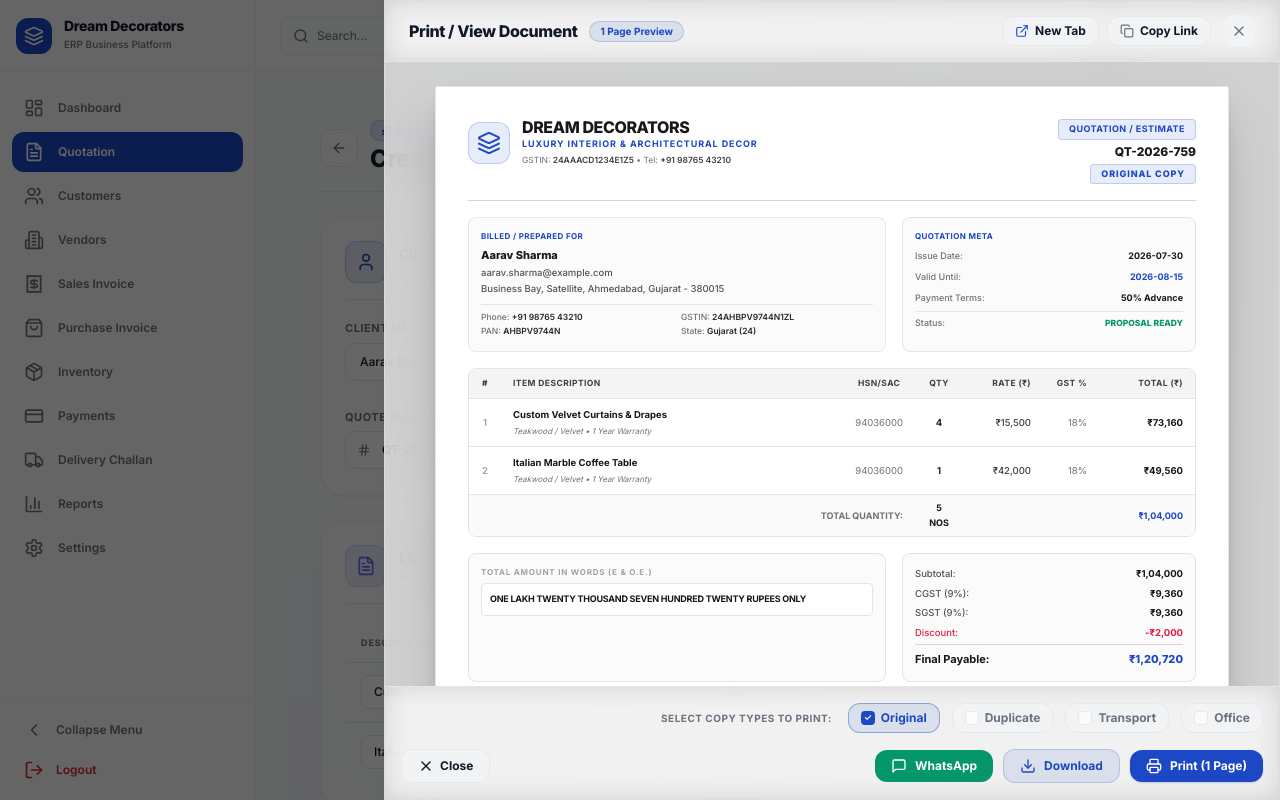
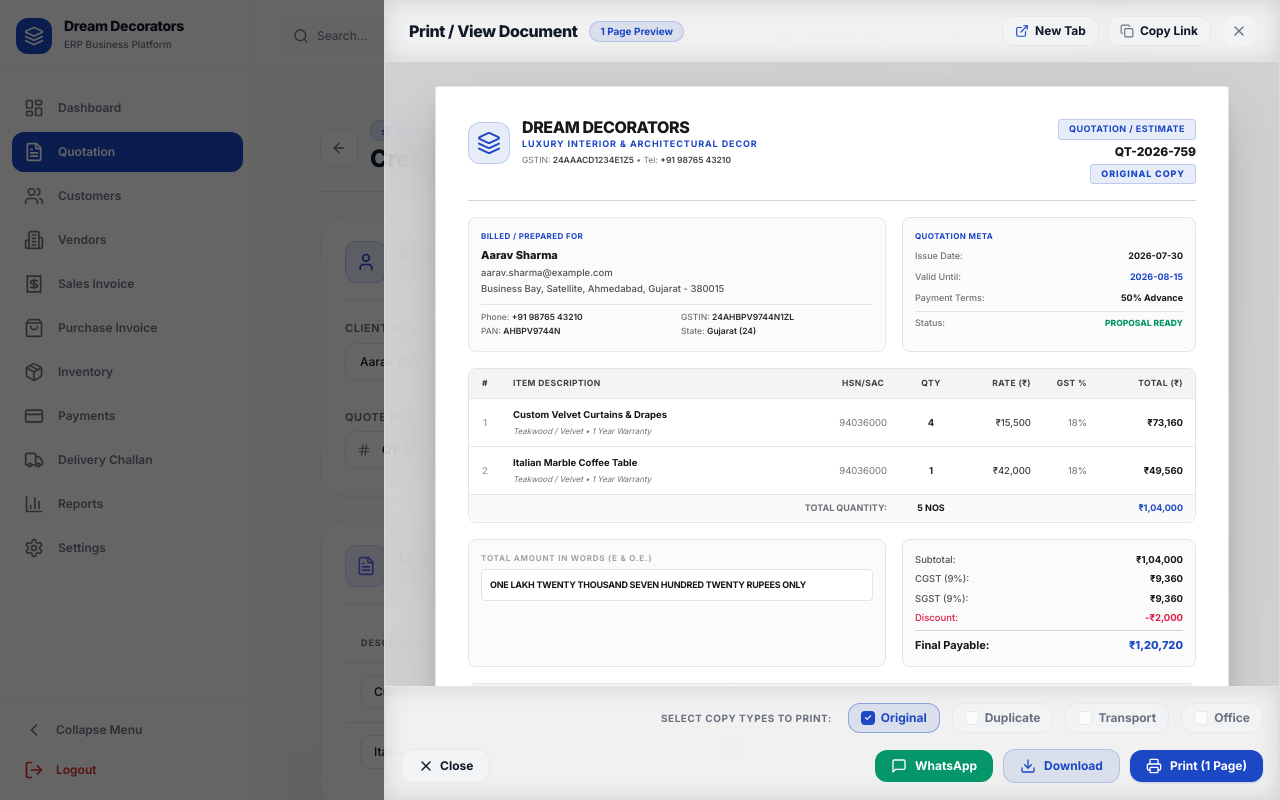
Before and after one commit to priyankpanchal2429/Dream-Decorators, a Next.js app in the folder apps/frontend/: page /quotations/new in a window 1280 px wide. Both pictures are taken after a click on the button "Preview PDF". Shown: the top 800 px of the page. Built offline with nearby package versions, Linux system fonts and the light colour scheme.

Commit message:
fix: prevent total quantity cell text wrapping to single line (5 NOS)

```diff
--- a/apps/frontend/src/features/quotations/components/QuotationPrintDocument.tsx
+++ b/apps/frontend/src/features/quotations/components/QuotationPrintDocument.tsx
@@ -139,7 +139,7 @@ export const QuotationPrintDocument: React.FC<QuotationPrintDocumentProps> = ({
                 <th className="px-3 py-2 text-center w-8">#</th>
                 <th className="px-3 py-2">Item Description</th>
                 <th className="px-3 py-2 text-center w-16">HSN/SAC</th>
-                <th className="px-3 py-2 text-center w-12">Qty</th>
+                <th className="px-3 py-2 text-center w-16">Qty</th>
                 <th className="px-3 py-2 text-right w-20">Rate (₹)</th>
                 <th className="px-3 py-2 text-right w-14">GST %</th>
                 <th className="px-3 py-2 text-right w-24">Total (₹)</th>
@@ -166,7 +166,7 @@ export const QuotationPrintDocument: React.FC<QuotationPrintDocumentProps> = ({
             <tfoot className="bg-zinc-50 font-semibold text-[9px] border-t border-zinc-200">
               <tr>
                 <td colSpan={3} className="px-3 py-1.5 text-right uppercase font-bold text-zinc-500">Total Quantity:</td>
-                <td className="px-3 py-1.5 text-center font-bold text-zinc-900">{totalQty} NOS</td>
+                <td className="px-3 py-1.5 text-center font-bold text-zinc-900 whitespace-nowrap">{totalQty} NOS</td>
                 <td colSpan={3} className="px-3 py-1.5 text-right font-bold text-primary">
                   {formatINR(subtotal)}
                 </td>
```
